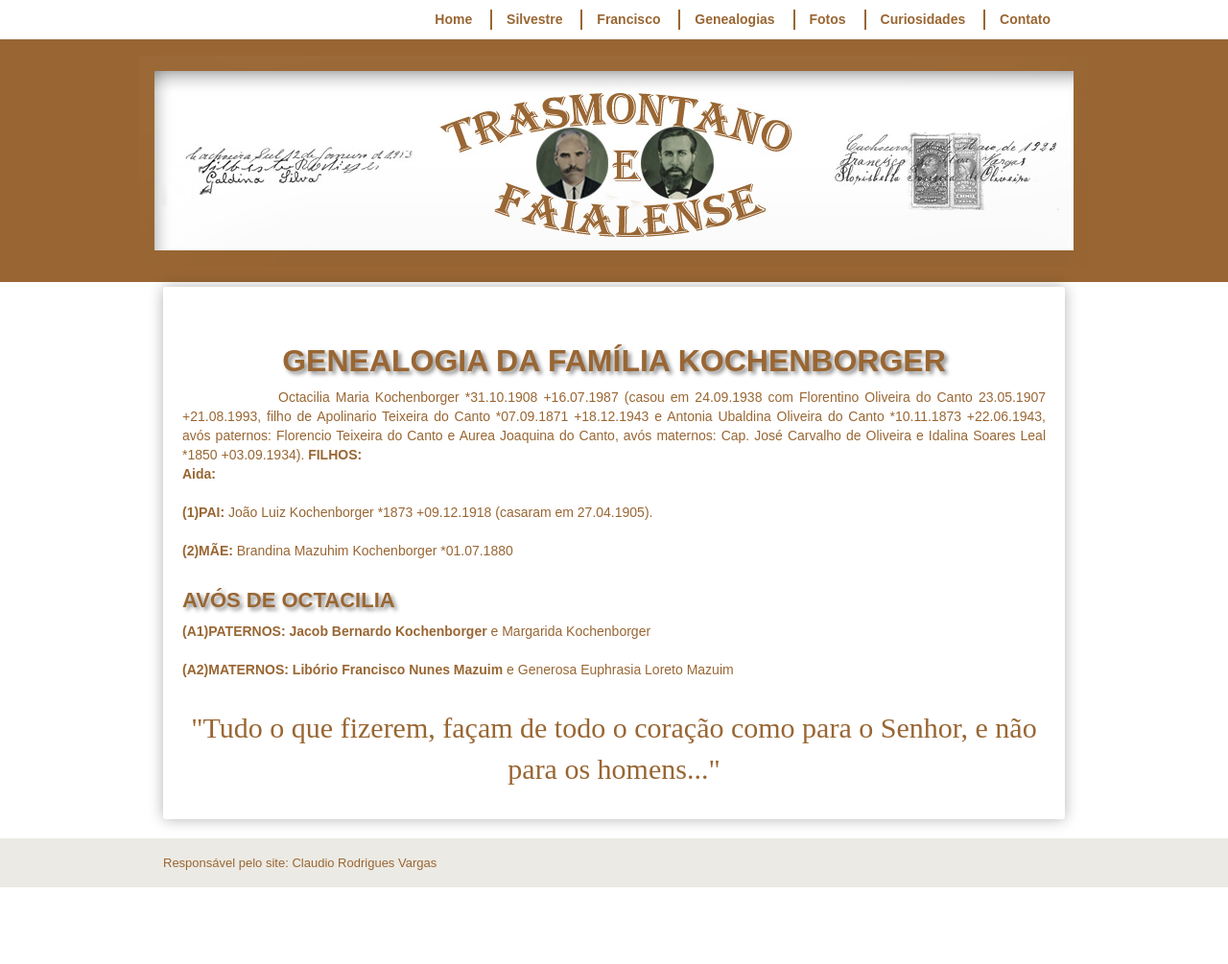
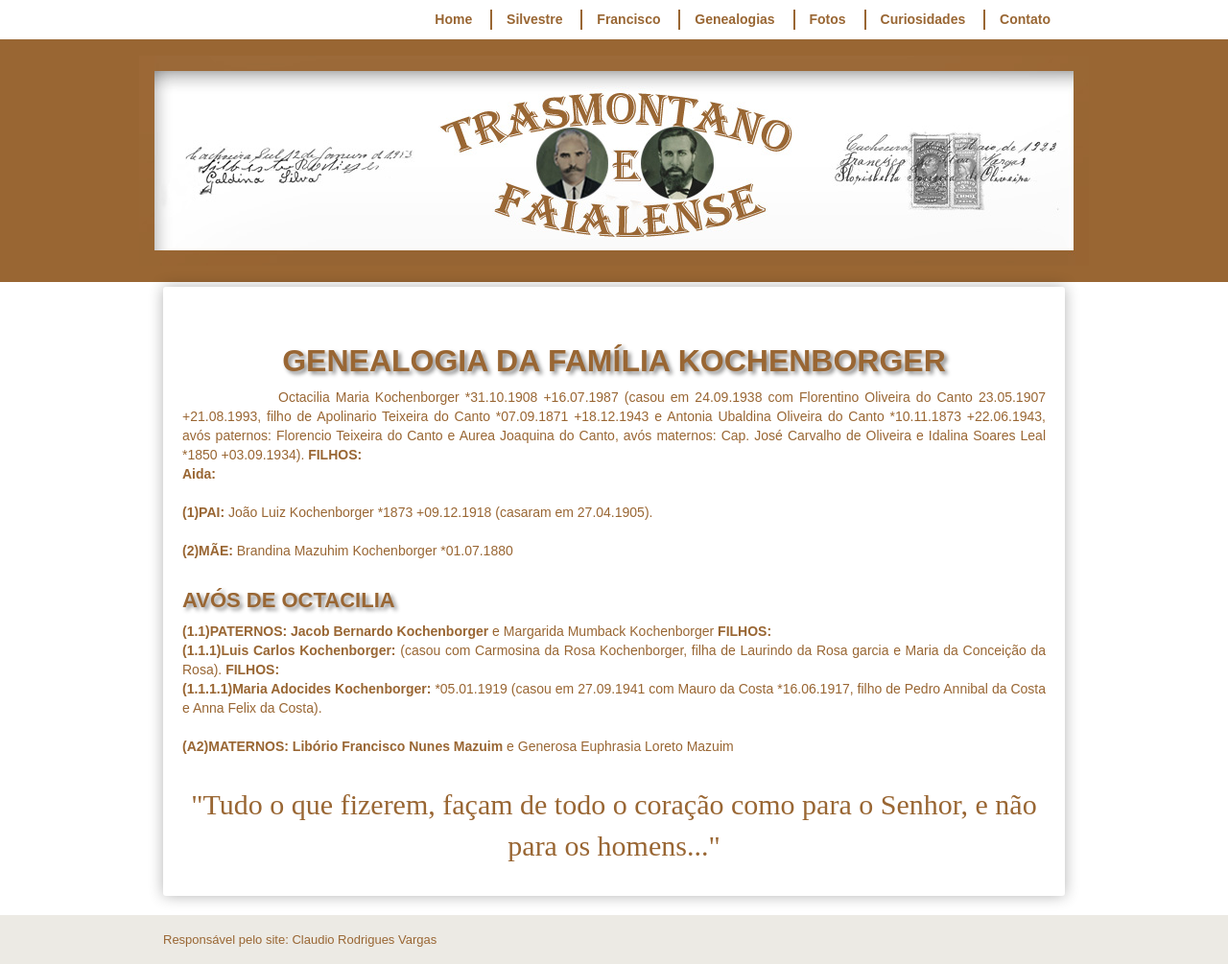
Before and after one commit to claudiovargas1955/claudiovargas1955.github.io, a Jekyll site: the page built from _pages/familia-kochenborger.html, in a window 1280 px wide. Shown: the whole page at 96% size. Built offline with Jekyll 4.4.1, drawn with Linux system fonts in a browser that asks for light colours; some web fonts are replaced; before the commit the page ends 925 px from its top, so only the background shows below that.

Commit message:
Update familia-kochenborger.html

```diff
--- a/_pages/familia-kochenborger.html
+++ b/_pages/familia-kochenborger.html
@@ -107,7 +107,11 @@ Oliveira e Idalina Soares Leal *1850 +03.09.1934). <b>FILHOS: </b><br>
 <b>(2)MÃE: </b>Brandina Mazuhim Kochenborger *01.07.1880<br><br>
 
 <h4>AVÓS DE OCTACILIA</h4>
-<p><b>(A1)PATERNOS: Jacob Bernardo Kochenborger </b>e Margarida Kochenborger<br><br>
+<p><b>(1.1)PATERNOS: Jacob Bernardo Kochenborger </b>e Margarida Mumback Kochenborger <b>FILHOS: </b><br>
+  <b>(1.1.1)Luis Carlos Kochenborger: </b> (casou com Carmosina da Rosa Kochenborger, filha de Laurindo da Rosa garcia e Maria da
+  Conceição da Rosa). <b>FILHOS: </b><br>
+    <b>(1.1.1.1)Maria Adocides Kochenborger: </b>*05.01.1919 (casou em 27.09.1941 com Mauro da Costa *16.06.1917, filho de Pedro Annibal
+    da Costa e Anna Felix da Costa). <br><br>
 
 <b>(A2)MATERNOS: Libório Francisco Nunes Mazuim </b>e Generosa Euphrasia Loreto Mazuim <br><br>
 
```
